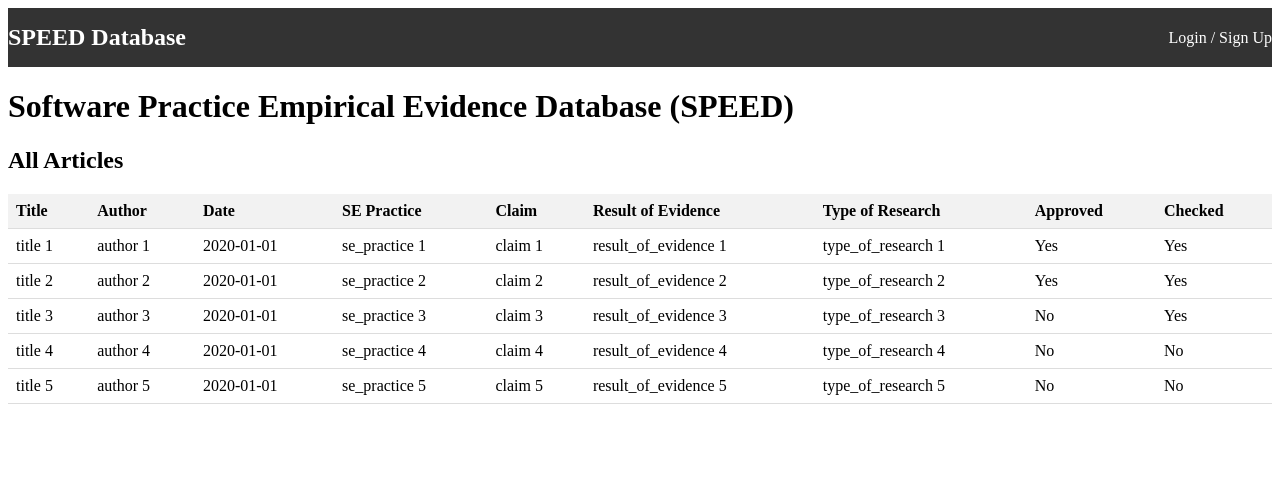
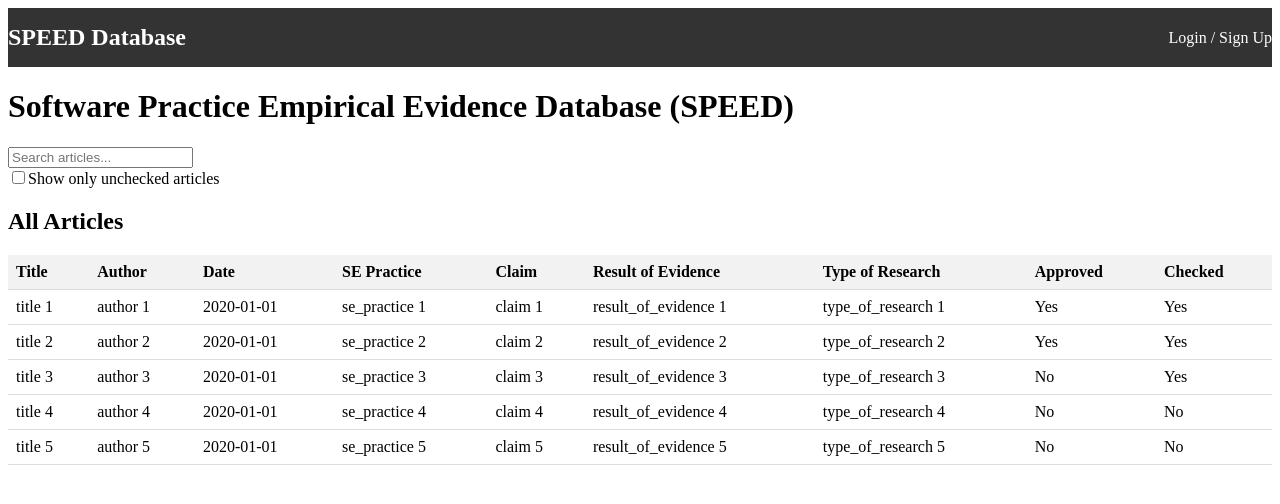
Before and after one commit to BKivell/ENSE701_G5305, a Next.js app in the folder frontend/: page /moderator in a window 1280 px wide. Shown: the top 504 px of the page. Built offline with nearby package versions, Linux system fonts and the light colour scheme.

Commit message:
search and unchecked components added

```diff
--- /dev/null
+++ b/frontend/src/components/searchbar.tsx
@@ -0,0 +1,25 @@
+import React, { useState } from 'react';
+
+interface Props {
+  onSearch: (searchTerm: string) => void;
+}
+
+const SearchBar: React.FC<Props> = ({ onSearch }) => {
+  const [searchTerm, setSearchTerm] = useState('');
+
+  const handleSearch = (e: React.ChangeEvent<HTMLInputElement>) => {
+    setSearchTerm(e.target.value);
+    onSearch(e.target.value);
+  };
+
+  return (
+    <input
+      type="text"
+      value={searchTerm}
+      onChange={handleSearch}
+      placeholder="Search articles..."
+    />
+  );
+};
+
+export default SearchBar;
--- /dev/null
+++ b/frontend/src/components/showunchecked.tsx
@@ -0,0 +1,20 @@
+import React from 'react';
+
+interface Props {
+  onChange: (checked: boolean) => void;
+}
+
+const ShowUncheckedCheckbox: React.FC<Props> = ({ onChange }) => {
+  const handleCheckboxChange = (e: React.ChangeEvent<HTMLInputElement>) => {
+    onChange(e.target.checked);
+  };
+
+  return (
+    <div>
+      <input type="checkbox" id="showUnchecked" onChange={handleCheckboxChange} />
+      <label htmlFor="showUnchecked">Show only unchecked articles</label>
+    </div>
+  );
+};
+
+export default ShowUncheckedCheckbox;
--- a/frontend/src/pages/moderator.tsx
+++ b/frontend/src/pages/moderator.tsx
@@ -1,14 +1,35 @@
+import { useState } from 'react';
+
 import Navbar from '../components/navbar';
 import testData from './testData.json';
-import ArticleTable from '../components/articletable'; // Adjust the import path as needed
+import ArticleTable from '../components/articletable';
+import SearchBar from '../components/searchbar';
+import ShowUncheckedCheckbox from '../components/showunchecked';
 
 export default function Home() {
+    const [searchTerm, setSearchTerm] = useState('');
+    const [showUnchecked, setShowUnchecked] = useState(false);
+
+    let filteredArticles = testData;
+
+    if (showUnchecked) {
+      filteredArticles = testData.filter(article => !article.checked);
+    } else {
+      filteredArticles = testData.filter(article =>
+        article.title.toLowerCase().includes(searchTerm.toLowerCase()) ||
+        article.author.toLowerCase().includes(searchTerm.toLowerCase()) ||
+        article.claim.toLowerCase().includes(searchTerm.toLowerCase())
+      );
+    }
+
     return (
       <div>
         <Navbar />
         <h1>Software Practice Empirical Evidence Database (SPEED)</h1>
+        <SearchBar onSearch={setSearchTerm} />
+        <ShowUncheckedCheckbox onChange={setShowUnchecked} />
         <h2>All Articles</h2>
-      <ArticleTable articles={testData} />
+        <ArticleTable articles={filteredArticles} />
       </div>
     );
   }
```
Lines whose indentation alone changed are shown as unchanged.
